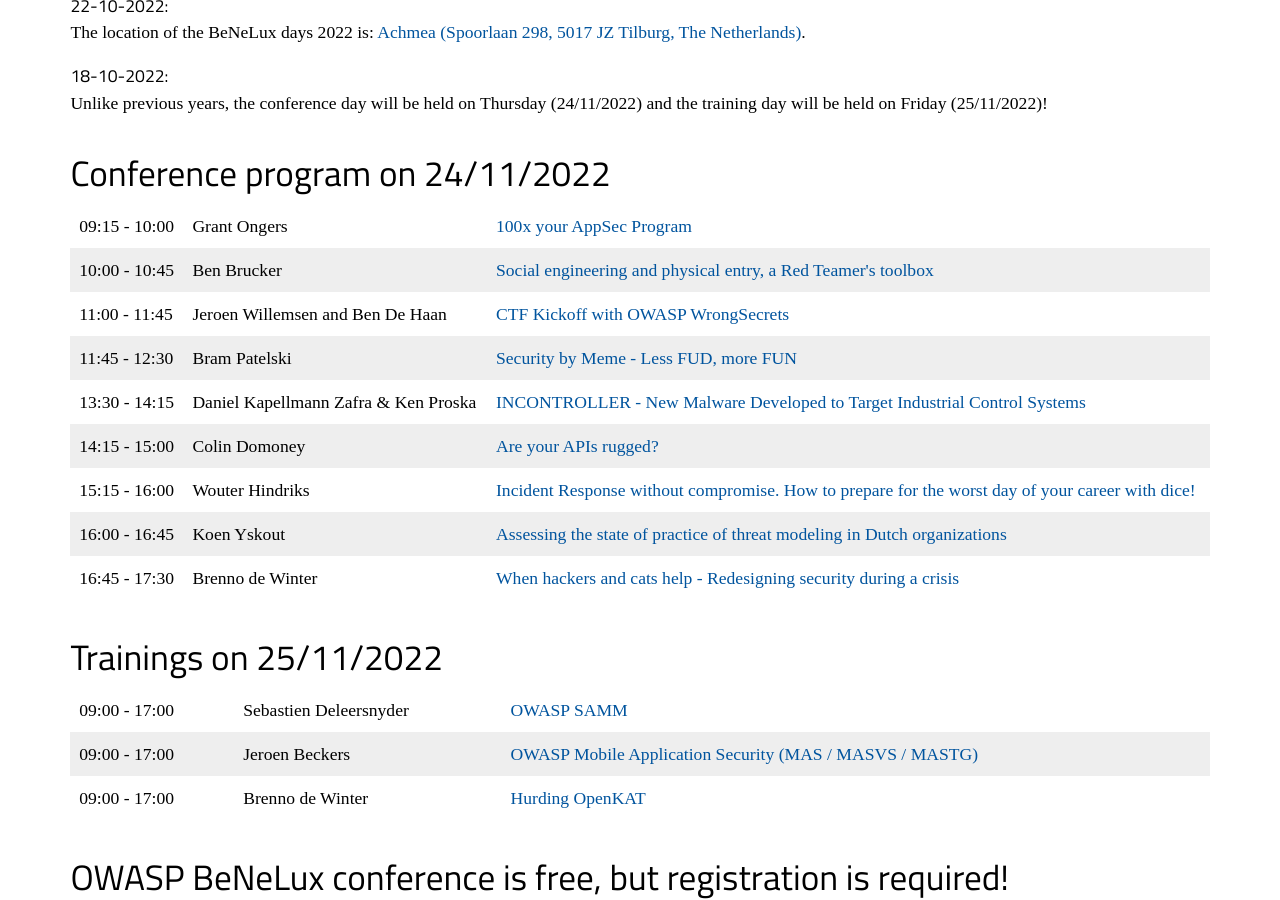
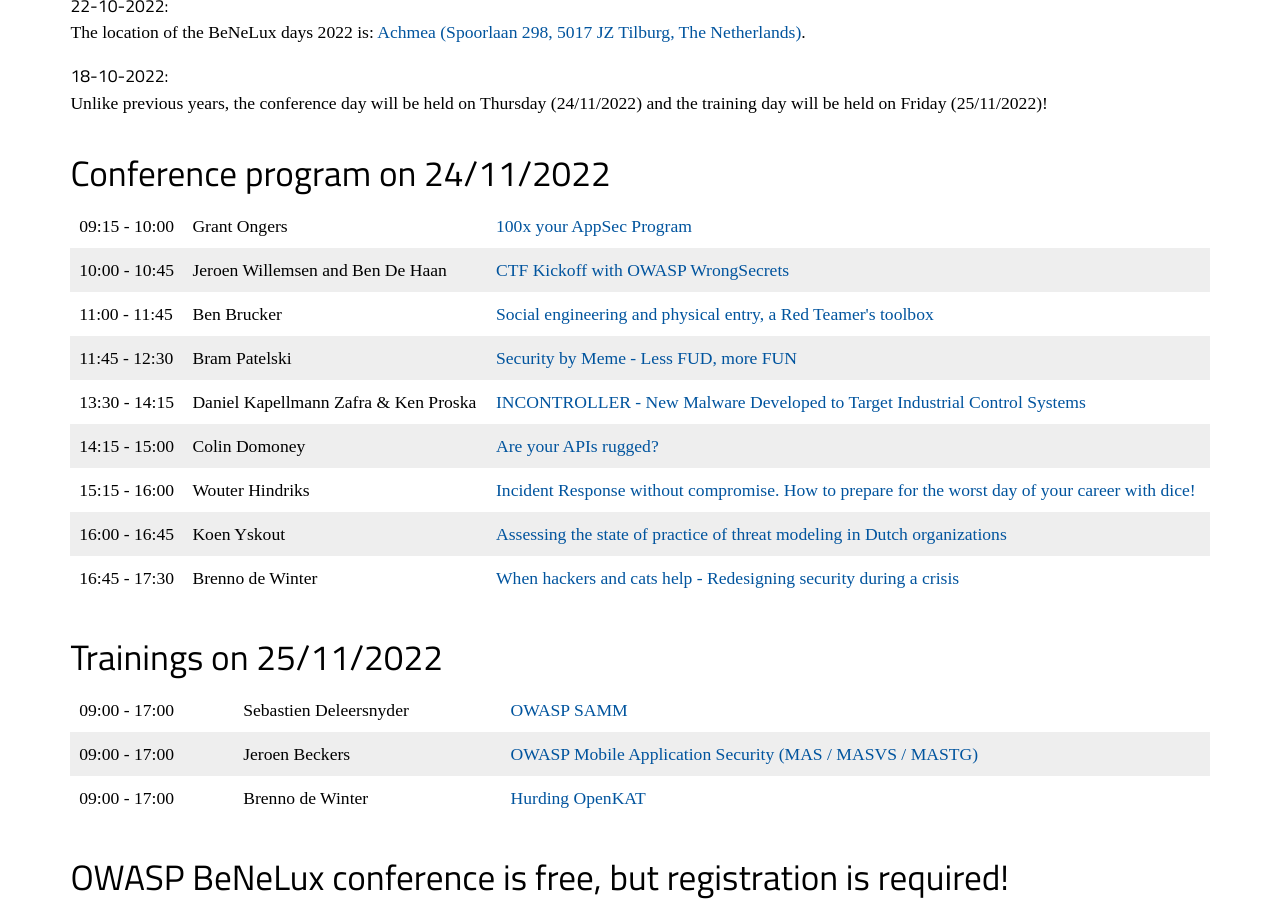
Before and after one commit to dm-17/Owasp-BeNeLux-Days-2022, a Jekyll site: the page built from index.html, in a window 1280 px wide and 900 px high, scrolled down 586 px. Built offline with Jekyll 4.4.1, drawn with Linux system fonts in a browser that asks for light colours; some web fonts are replaced; part of the change alters nothing that is shown.

```diff
--- a/_data/conference.yml
+++ b/_data/conference.yml
@@ -31,7 +31,7 @@
 
 - image   :
   day     : 24/11/2022
-  time    : 10:00 - 10:45
+  time    : 11:00 - 11:45
   name    : Ben Brucker
   bio     : >-
             With over 8 years of experience, Ben Brücker is Secura's domain lead
@@ -65,7 +65,7 @@
 
 - image   : jeroen-willemsen.jpg
   day     : 24/11/2022
-  time    : 11:00 - 11:45
+  time    : 10:00 - 10:45
   name    : Jeroen Willemsen and Ben De Haan
   bio     : >-
             Jeroen Willemsen is the project lead of OWASP WrongSecrets and a
```
